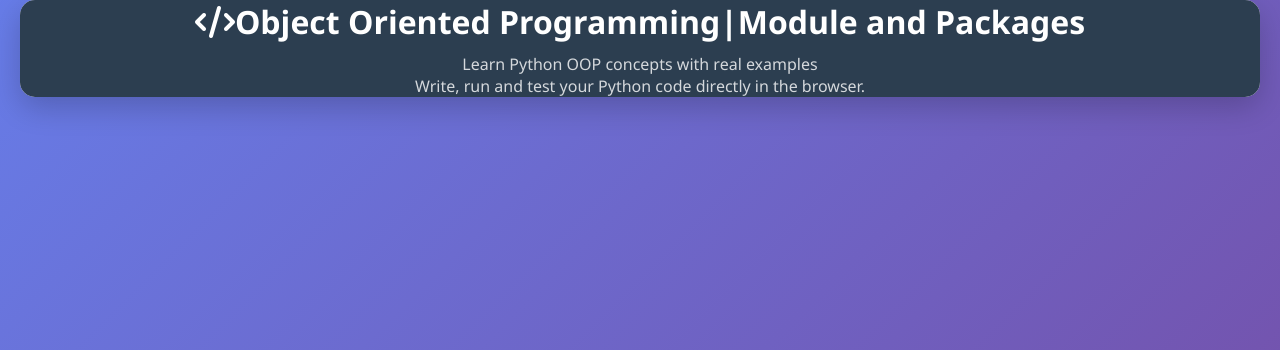
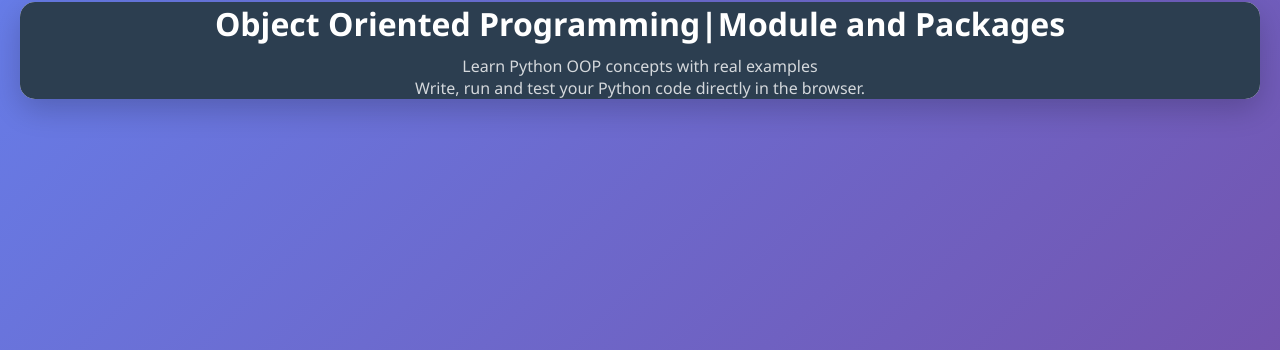
Before and after one commit to rezasdsju/satbeta, a Django app: page /python-runner/ in a window 1280 px wide. Shown: the part 70-420 px from the top of the page. Run offline with Django 5.2, Linux system fonts and the light colour scheme; some libraries are stand-ins or nearby versions.

Commit message:
font awesome icon deleted

```diff
--- a/home/templates/home/programming/python_runner_0.html
+++ b/home/templates/home/programming/python_runner_0.html
@@ -14,7 +14,7 @@
 <style>
 .container{
     max-width: 10000px;
-    margin: 0 auto;
+    margin: 2px auto;
 }
 .python-runner-container{
     width: 100%;
@@ -53,7 +53,7 @@
     <div class='python-runner-container'>
         <div class='python-runner-header'>
             <div class='header-content'>
-                <h1><i class='fas fa-code'></i>Object Oriented Programming|Module and Packages</h1>
+                <h1>Object Oriented Programming|Module and Packages</h1>
                 <p class="subtitle">Learn Python OOP concepts with real examples</p>
                 <p class="subtitle">Write, run and test your Python code directly in the browser.</p>
             </div>
```
